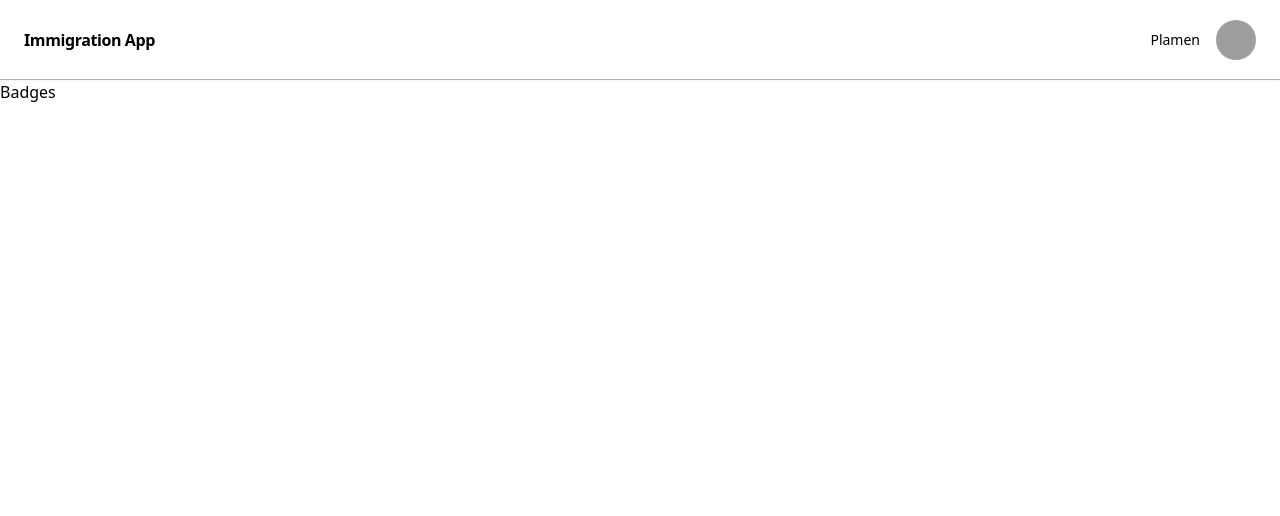
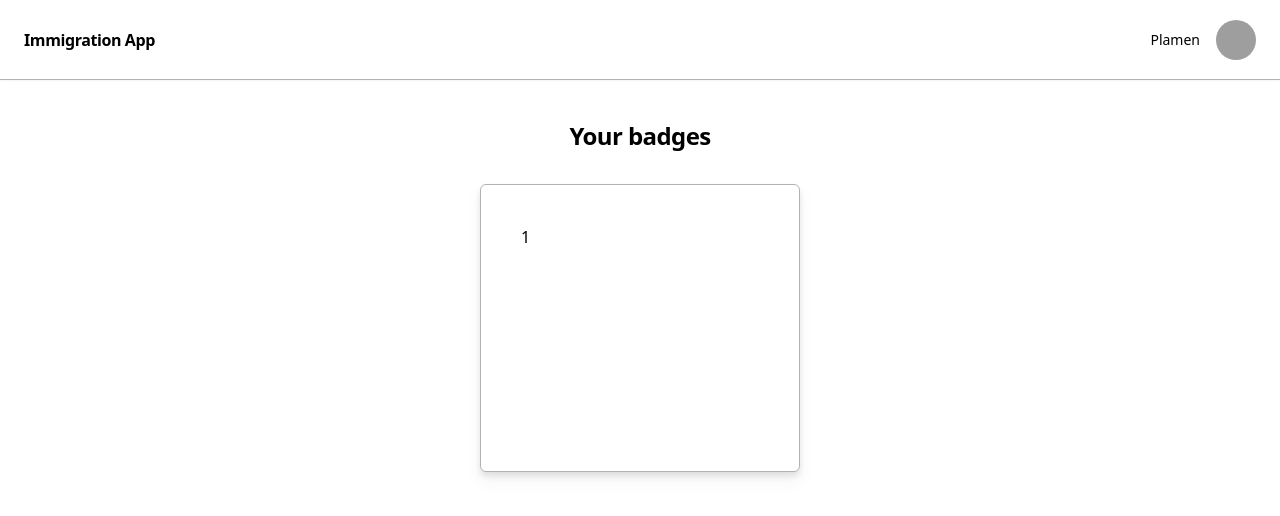
Before and after one commit to PDochev/hackathonparty, a React (Vite) app: page /badges in a window 1280 px wide. Shown: the top 516 px of the page. Built offline with nearby package versions, Linux system fonts and the light colour scheme; grey boxes are pictures that could not be loaded.

Commit message:
Badge ui

```diff
--- a/src/pages/Badges.tsx
+++ b/src/pages/Badges.tsx
@@ -3,7 +3,19 @@ import { Layout } from "@/components/Layout";
 export default function Badges() {
   return (
     <Layout>
-      <h1>Badges</h1>
+      <div className="flex flex-col items-center justify-center">
+        <div className="flex items-center justify-center mt-10">
+          <h3 className="scroll-m-20 text-2xl font-semibold tracking-tight">
+            Your badges
+          </h3>
+        </div>
+
+        <div className="flex gap-2 items-center justify-center mt-8">
+          <div className="w-80 h-72 border p-10 rounded-md bg-background drop-shadow-lg">
+            1
+          </div>
+        </div>
+      </div>
     </Layout>
   );
 }
```
